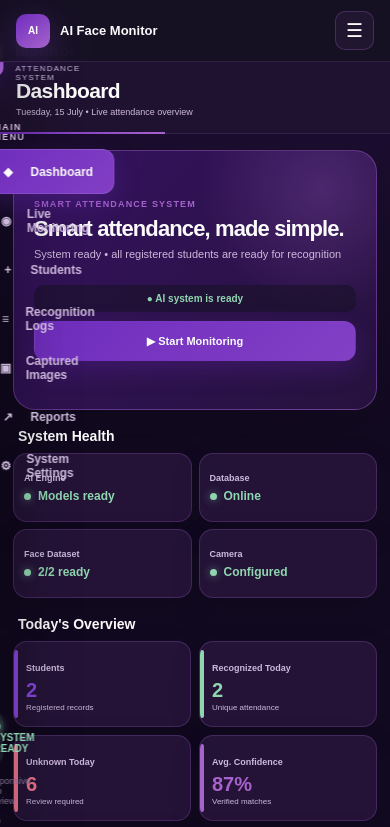
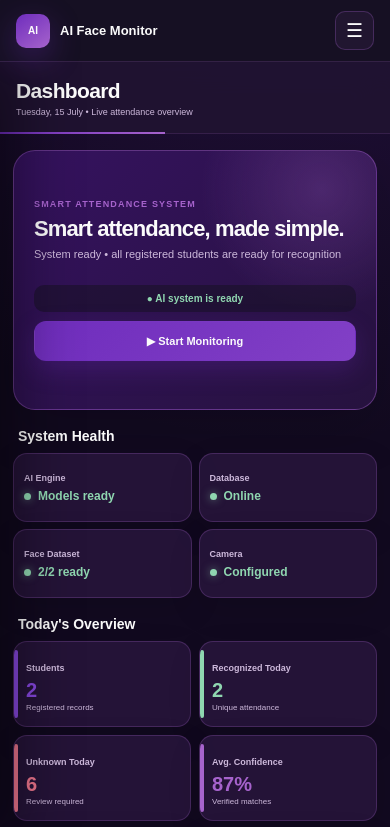
Before and after one commit to ashuverma-dev/ai-face-monitor, a Next.js app: page / in a window 390 px wide. Shown: the top 827 px of the page. Built offline with nearby package versions, Linux system fonts and the light colour scheme.

Commit message:
Fix mobile navigation drawer

```diff
--- a/app/globals.css
+++ b/app/globals.css
@@ -179,13 +179,14 @@ input[type="range"] { width: 100%; accent-color: var(--primary); }
 }
 
 @media (max-width: 760px) {
-  :root { --sidebar-width: 0px; }
   .mobile-header { height: 62px; padding: 0 16px; display: flex; align-items: center; justify-content: space-between; position: sticky; top: 0; z-index: 50; background: rgba(23,17,35,.95); border-bottom: 1px solid rgba(166,99,204,.2); backdrop-filter: blur(16px); }
   .mobile-brand { display: flex; align-items: center; gap: 10px; font-size: 13px; } .mobile-brand span { width: 34px; height: 34px; border-radius: 10px; font-size: 10px; }
   .menu-button { width: 39px; height: 39px; border: 1px solid rgba(166,99,204,.28); border-radius: 10px; background: rgba(166,99,204,.08); color: var(--text); font-size: 19px; }
-  .sidebar { transform: translateX(-102%); transition: .28s ease; box-shadow: 20px 0 60px rgba(0,0,0,.35); }
+  .main-content { margin-left: 0; }
+  .sidebar { top: 62px; bottom: 0; width: min(84vw, 300px); height: auto; padding: 14px; overflow-y: auto; background: #171123; transform: translateX(-102%); transition: .28s ease; box-shadow: 20px 0 60px rgba(0,0,0,.45); }
+  .sidebar .brand { display: none; }
   .sidebar.open { transform: translateX(0); }
-  .backdrop { position: fixed; inset: 0; z-index: 35; border: 0; background: rgba(8,5,13,.62); }
+  .backdrop { position: fixed; inset: 62px 0 0; z-index: 35; border: 0; background: rgba(8,5,13,.72); backdrop-filter: blur(2px); }
   .page-header { position: relative; min-height: 72px; padding: 11px 16px; }
   .page-header h1 { font-size: 21px; } .page-header p { font-size: 9px; }
   .page-body { padding: 16px 13px 25px; }
```
